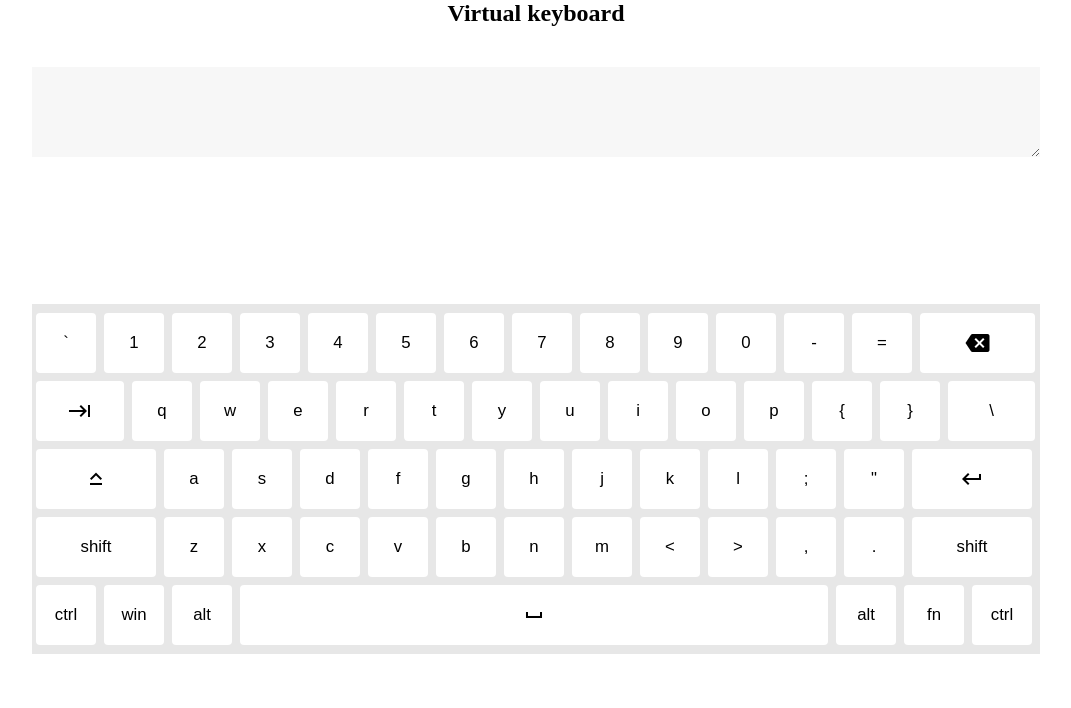
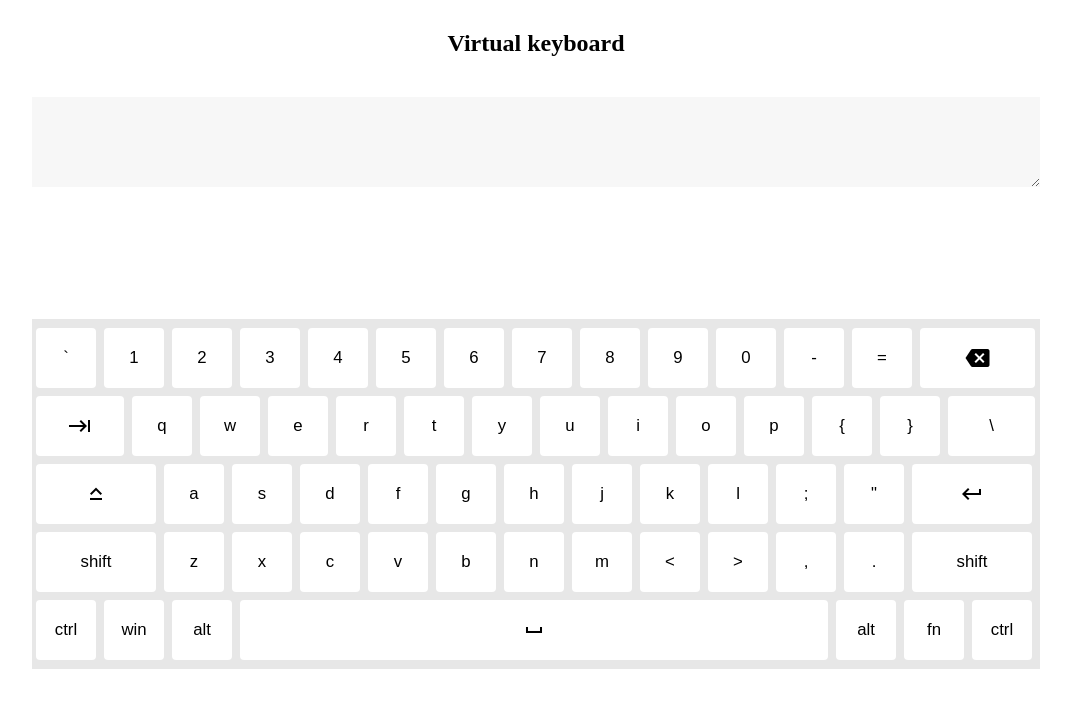
Before and after one commit to shalick/virtual-keyboard, a plain HTML site: page virtual-keyboard/index.html in a window 1280 px wide. Shown: the whole page, without its empty margins (104-1175 px from the left). Drawn offline with Linux system fonts and the light colour scheme.

Commit message:
fix: layout

```diff
--- a/virtual-keyboard/script.js
+++ b/virtual-keyboard/script.js
@@ -2,6 +2,7 @@ let container = document.createElement("div");
 container.classList.add("container");
 document.body.appendChild(container);
 let headline = document.createElement("h2");
+headline.classList.add("title");
 headline.innerText = "Virtual keyboard";
 container.appendChild(headline);
 
--- a/virtual-keyboard/style.css
+++ b/virtual-keyboard/style.css
@@ -10,6 +10,10 @@
   align-items: center;
   height: 100vh;
   flex-direction: column;
+}
+
+.title {
+  margin-top: 30px;
 }
 
 .keyboard {
```
